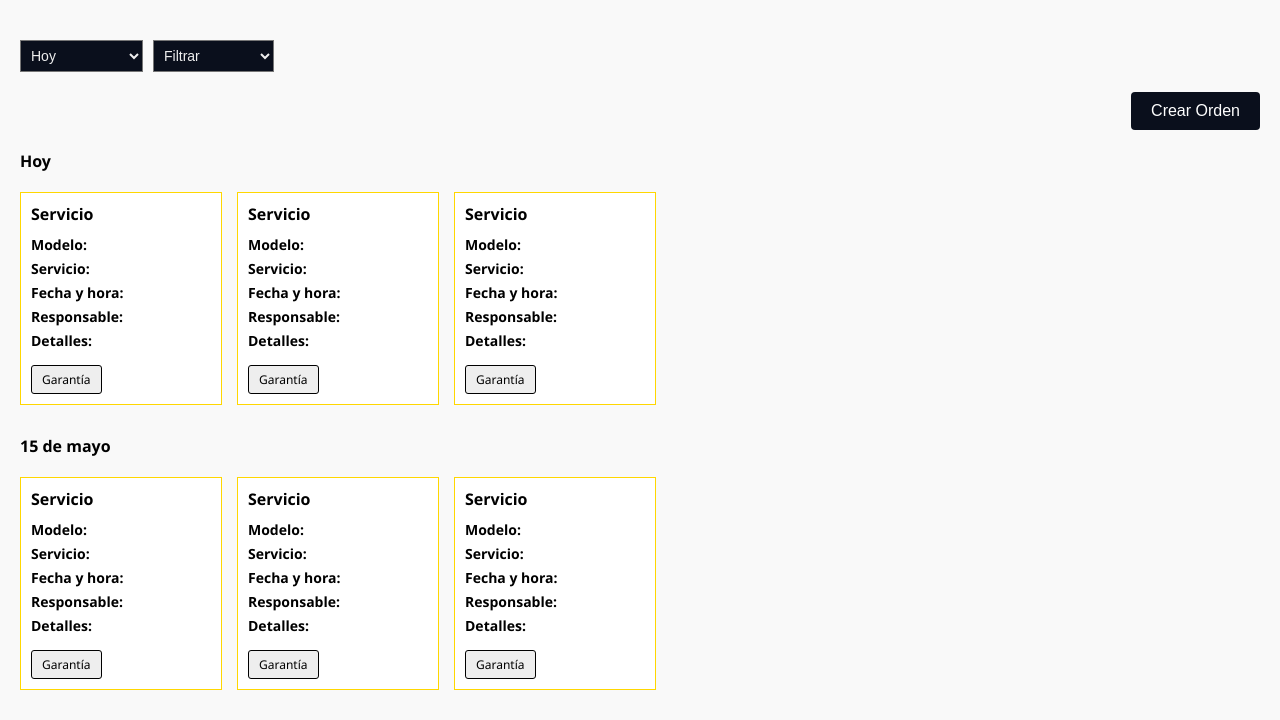
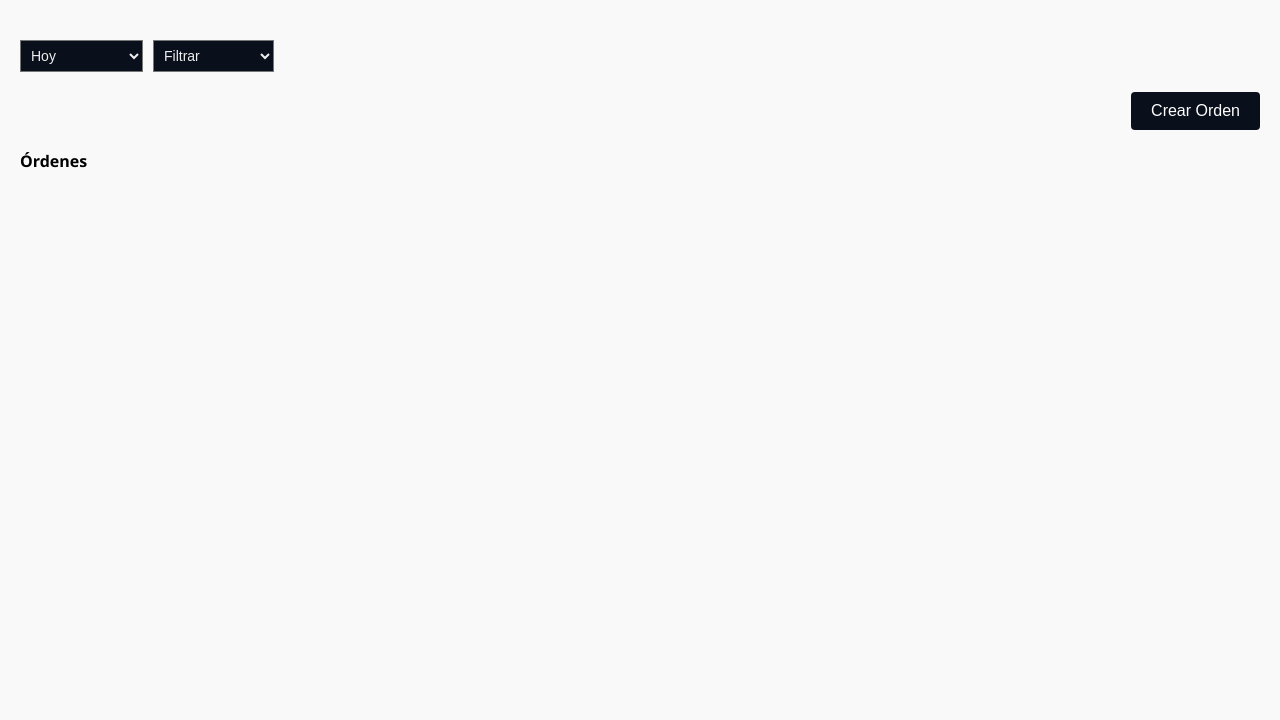
Before and after one commit to Juanca8889/Proyecto-Sena-F.Y, a Flask app: page /ordenes in a window 1280 px wide. Shown: the part 86-806 px from the top of the page. After the commit the page ends 254 px from the top, so only its background shows below. Run offline with Flask 3, Linux system fonts and the light colour scheme.

Commit message:
Registrar ordenes pro

```diff
--- a/templates/ordenes.html
+++ b/templates/ordenes.html
@@ -5,6 +5,7 @@
   <meta name="viewport" content="width=device-width, initial-scale=1.0">
   <title>Órdenes de Servicio</title>
   <link rel="stylesheet" href="../static/ordenes.css">
+
 </head>
 <body>
   <header>
@@ -13,7 +14,7 @@
       <h2>Órdenes de Servicio</h2>
     </div>
     <div>
-      <button>&#8635;</button>
+      <button onclick="window.location.reload()">&#8635;</button>
     </div>
   </header>
 
@@ -34,98 +35,47 @@
   </div>
 
   <div class="create-order">
-    </select> <button class="btn-orden" id="abrirModal">Crear Orden</button>
+    <button class="btn-orden" id="abrirModal">Crear Orden</button>
   </div>
 
-   <div class="section-title">Hoy</div>
+  <div class="section-title">Órdenes</div>
   <div class="cards">
+    {% for orden in ordenes %}
     <div class="card">
       <h4>Servicio</h4>
-      <p><b>Modelo:</b></p>
-      <p><b>Servicio:</b></p>
-      <p><b>Fecha y hora:</b></p>
-      <p><b>Responsable:</b></p>
-      <p><b>Detalles:</b></p>
-      <span class="garantia">Garantía</span>
+      <p><b>Modelo:</b> {{ orden.modelo }}</p>
+      <p><b>Servicio:</b> {{ orden.servicio }}</p>
+      <p><b>Fecha y hora:</b> {{ orden.fecha_hora }}</p>
+      <p><b>Responsable:</b> {{ orden.responsable }}</p>
+      <p><b>Detalles:</b> {{ orden.detalles }}</p>
+      <span class="garantia">{{ orden.garantia }}</span>
     </div>
-    <div class="card">
-      <h4>Servicio</h4>
-      <p><b>Modelo:</b></p>
-      <p><b>Servicio:</b></p>
-      <p><b>Fecha y hora:</b></p>
-      <p><b>Responsable:</b></p>
-      <p><b>Detalles:</b></p>
-      <span class="garantia">Garantía</span>
-    </div>
-    <div class="card">
-      <h4>Servicio</h4>
-      <p><b>Modelo:</b></p>
-      <p><b>Servicio:</b></p>
-      <p><b>Fecha y hora:</b></p>
-      <p><b>Responsable:</b></p>
-      <p><b>Detalles:</b></p>
-      <span class="garantia">Garantía</span>
-    </div>
+    {% endfor %}
   </div>
 
-  <div class="section-title">15 de mayo</div>
-  <div class="cards">
-    <div class="card">
-      <h4>Servicio</h4>
-      <p><b>Modelo:</b></p>
-      <p><b>Servicio:</b></p>
-      <p><b>Fecha y hora:</b></p>
-      <p><b>Responsable:</b></p>
-      <p><b>Detalles:</b></p>
-      <span class="garantia">Garantía</span>
-    </div>
-    <div class="card">
-      <h4>Servicio</h4>
-      <p><b>Modelo:</b></p>
-      <p><b>Servicio:</b></p>
-      <p><b>Fecha y hora:</b></p>
-      <p><b>Responsable:</b></p>
-      <p><b>Detalles:</b></p>
-      <span class="garantia">Garantía</span>
-    </div>
-    <div class="card">
-      <h4>Servicio</h4>
-      <p><b>Modelo:</b></p>
-      <p><b>Servicio:</b></p>
-      <p><b>Fecha y hora:</b></p>
-      <p><b>Responsable:</b></p>
-      <p><b>Detalles:</b></p>
-      <span class="garantia">Garantía</span>
-    </div>
-  </div>
-
-<!-- MODALl -->
+  <!-- MODAL -->
   <div class="modal" id="miModal">
     <div class="modal-content">
       <span class="close" id="cerrarModal">&times;</span>
       <h2>Crear Orden</h2>
-      <form>
+      <form method="POST" action="{{ url_for('ordenesdeservicio') }}">
         <label>Modelo:</label>
-        <input type="text">
+        <input type="text" name="modelo" required>
 
         <label>Servicio:</label>
-        <input type="text">
+        <input type="text" name="servicio" required>
 
         <label>Fecha y hora:</label>
-        <input type="datetime-local">
+        <input type="datetime-local" name="fecha_hora" required>
 
         <label>Responsable:</label>
-        <input type="text">
+        <input type="text" name="responsable" required>
 
         <label>Detalles:</label>
-        <textarea></textarea>
+        <textarea name="detalles" required></textarea>
 
-        <h3>Garantía</h3>
-        <label>Tipo de garantía:</label>
-        <input type="text">
-
-        <label>Fecha límite:</label>
-        <input type="date">
+        <label>Garantía:</label>
+        <input type="text" name="garantia">
 
         <button type="submit">Crear Orden</button>
       </form>
@@ -148,7 +98,5 @@
       }
     });
   </script>
-
-
 </body>
 </html>
```
